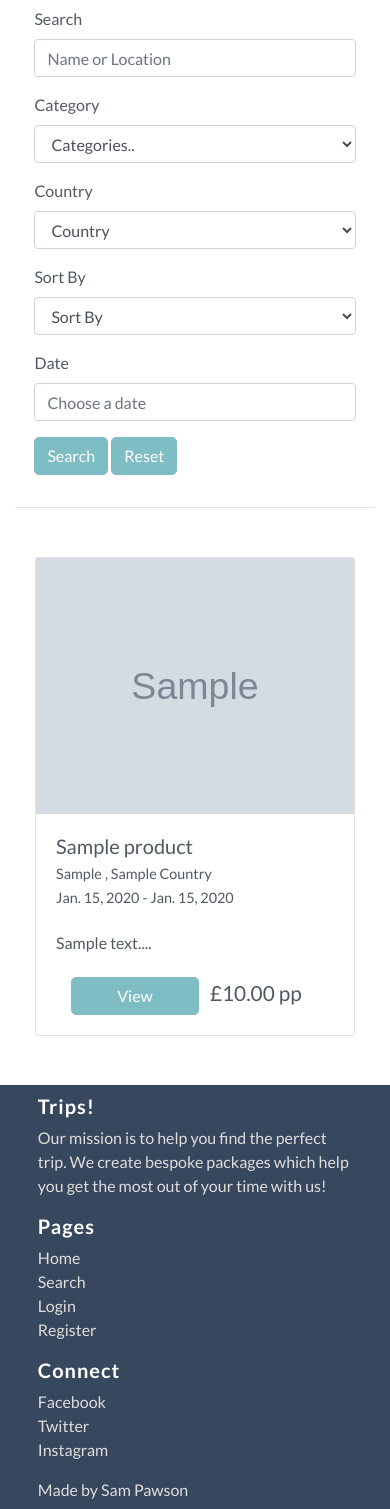
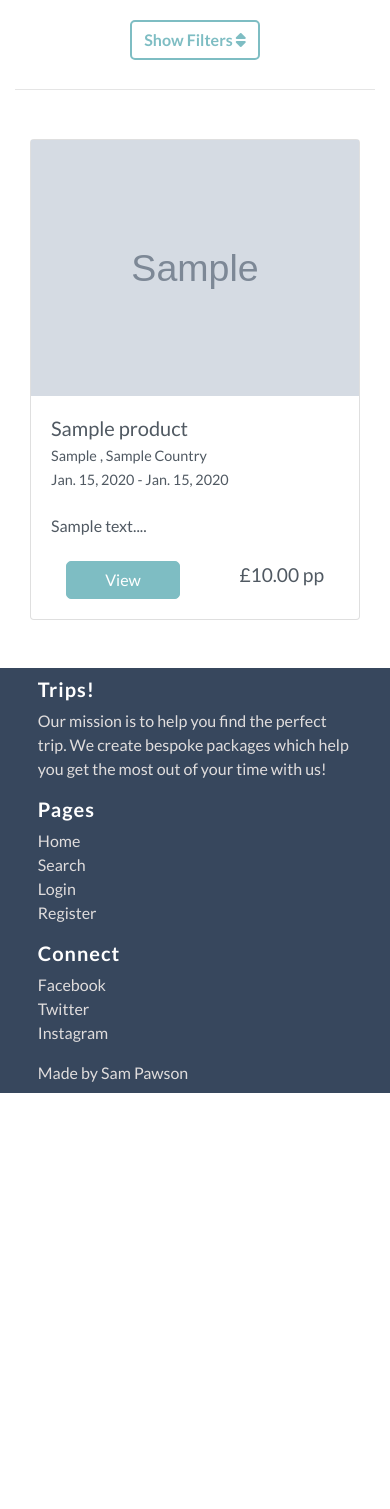
Before and after one commit to SPawson/trips-ecommerce, a Django app: a page that uses products/templates/products.html in a window 390 px wide. Shown: the part 57-1566 px from the top of the page. After the commit the page ends 1150 px from the top, so only its background shows below. Run offline with Django 3.2, Linux system fonts and the light colour scheme; tables that the repository leaves empty hold one stand-in row (values such as "Sample post"); grey boxes marked "Sample" are stand-in pictures; some libraries are stand-ins or nearby versions.

Commit message:
Filters show/hide + 404 page added

```diff
--- a/accounts/templates/profile.html
+++ b/accounts/templates/profile.html
@@ -57,7 +57,7 @@
         {% endfor %}
         {% else %}
 
-        <div class="heading text-center">
+        <div class="heading no-items text-center">
             <h5>You have not placed any orders</h5>
         </div>
 
--- a/products/templates/products.html
+++ b/products/templates/products.html
@@ -10,8 +10,10 @@
 
 <div class="container">
 
-    <div class="row filters">
-        <form action="{% url 'products' %}" method="GET">
+    <div class="row filters" >
+
+        <div id="filters" class="filters-container">
+            <form action="{% url 'products' %}" method="GET" >
                 <div id="cat-form" class="form-row">
                     <div class="form-group col-12">
                         <label for="name-or-location-contains">Search</label>
@@ -59,6 +61,11 @@
             </form>
         </div>
 
+        <div class="filters-btn text-center col-12">
+            <button id="show-filters" class="btn btn-outline-light btn-cta">Show Filters <i class="fas fa-sort"></i></button>
+        </div>
+    </div>
+
     <hr>
     <div class="row">
         <div class="col-12">
@@ -88,7 +95,7 @@
                         <div class="col-6">
                             <a href="{% url 'product_detail' item.id %}" class="btn btn-pale-prime btn-card">View</a>
                         </div>
-                        <div class="col-6 card-right">
+                        <div class="col-6 card-right text-right">
                             <span class="card-price">£{{item.price}} pp</span>
                         </div>
                     </div>
@@ -97,9 +104,11 @@
             </div>
             {% endfor %}
 
-            {% include "product-pagination.html" %}
 
         </div>
+    </div>
+    <div class="row">
+            {% include "product-pagination.html" %}
     </div>
 </div>
 
--- a/static/css/style.css
+++ b/static/css/style.css
@@ -106,8 +106,14 @@ body {
 }
 
 .btn-card {
-  width: 8rem;
+  width: 100%;
   font-weight: 500;
+}
+
+@media only screen and (min-width: 600px) {
+  .btn-card {
+    width: 8rem;
+  }
 }
 
 .btn-btm-container {
@@ -161,14 +167,14 @@ body {
 }
 
 .heading.no-items {
-  margin-top: 16%;
-  margin-bottom: 16%;
+  margin-top: 50%;
+  margin-bottom: 50%;
 }
 
 @media only screen and (min-width: 1400px) {
   .heading.no-items {
-    margin-top: 10%;
-    margin-bottom: 10%;
+    margin-top: 14%;
+    margin-bottom: 14%;
   }
 }
 
@@ -205,11 +211,16 @@ form span.error-msg {
   color: #ff3333;
 }
 
-/*No items*/
 /*Module Imports*/
 .card {
   margin: 10% auto;
-  width: 20rem;
+  width: 100%;
+}
+
+@media only screen and (min-width: 1400px) {
+  .card {
+    width: 20rem;
+  }
 }
 
 @media only screen and (min-width: 900px) {
@@ -275,8 +286,15 @@ form span.error-msg {
 }
 
 .card-price {
-  font-size: 1.3rem;
+  font-size: 1.2rem;
   font-weight: 500;
+  padding-left: 1%;
+}
+
+@media only screen and (min-width: 1400px) {
+  .card-price {
+    font-size: 1.3rem;
+  }
 }
 
 @media only screen and (min-width: 1400px) {
@@ -411,7 +429,7 @@ form span.error-msg {
 }
 
 .card .item-amount {
-  border: 1px solid black;
+  border: 1px solid #a59b9b;
   width: 30px;
   height: 30px;
   margin-right: 5%;
@@ -451,6 +469,26 @@ form span.error-msg {
 }
 
 .card-login a {
+  margin-top: 3%;
+}
+
+.card-reset {
+  padding: 4%;
+  margin: 25% auto;
+}
+
+@media only screen and (min-width: 1400px) {
+  .card-reset {
+    margin-top: 7%;
+    margin-bottom: 5%;
+  }
+}
+
+.card-reset form {
+  border: none;
+}
+
+.card-reset a {
   margin-top: 3%;
 }
 
@@ -598,6 +636,27 @@ form span.error-msg {
   font-weight: 500;
 }
 
+.filters-container {
+  display: none;
+}
+
+@media only screen and (min-width: 1400px) {
+  .filters-container {
+    display: initial;
+  }
+}
+
+#show-filters {
+  margin: 6% auto 4%;
+  width: auto;
+}
+
+@media only screen and (min-width: 1400px) {
+  #show-filters {
+    display: none;
+  }
+}
+
 .product .image-container {
   height: 20rem;
   padding: 0;
--- a/static/js/pages/products.js
+++ b/static/js/pages/products.js
@@ -1,18 +1,28 @@
+$(document).on('load', function () {
+
+
+
+
+})
+
+$("#show-filters").click(function () {
+    let icon = '  <i class="fas fa-sort"></i>'
+    $("#filters").toggle();
+
+    if ($("#filters").is(":visible")){
+        console.log("Filter visible");
+        $("#show-filters").html("Hide Filters" + icon);
+    }
+    else{
+
+        $("#show-filters").html("Show Filters" + icon);
+    }
+});
+
 //used to initialise the datepicker on the product listing
-$(function() {
+$(function () {
     $('.dates #datepicker').datepicker({
         'format': 'yyyy-mm-dd',
         'autoclose': true
     });
 });
-
-
-$(document).on('load', function(){
-
-
-
-
-
-
-
-})
--- a/static/sass/global/_globals.scss
+++ b/static/sass/global/_globals.scss
@@ -127,8 +127,12 @@ body {
     }
 
     &-card {
-        width: 8rem;
+        width: 100%;
         font-weight: 500;
+
+        @include media(small) {
+            width: 8rem;
+        }
     }
 
 
@@ -185,12 +189,12 @@ body {
     }
 
     &.no-items {
-        margin-top: 16%;
-        margin-bottom: 16%;
+        margin-top: 50%;
+        margin-bottom: 50%;
 
         @include media(large) {
-            margin-top: 10%;
-            margin-bottom: 10%;
+            margin-top: 14%;
+            margin-bottom: 14%;
         }
     }
 }
@@ -231,5 +235,3 @@ form {
         color: #ff3333;
     }
 }
-
-/*No items*/
--- a/static/sass/modules/_cards.scss
+++ b/static/sass/modules/_cards.scss
@@ -1,6 +1,10 @@
 .card {
     margin: 10% auto;
-    width: 20rem;
+    width: 100%;
+
+    @include media(large) {
+        width: 20rem;
+    }
 
     &--cart {
         @include media(medium) {
@@ -60,8 +64,13 @@
     }
 
     &-price {
-        font-size: 1.3rem;
+        font-size: 1.2rem;
         font-weight: 500;
+        padding-left: 1%;
+
+        @include media(large) {
+            font-size: 1.3rem;
+        }
     }
 
     &-right {
@@ -187,7 +196,7 @@
         }
 
         &-amount {
-            border: 1px solid black;
+            border: 1px solid #a59b9b;
             width: 30px;
             height: 30px;
             margin-right: 5%;
@@ -228,6 +237,24 @@
         }
     }
 
+    &-reset {
+        padding: 4%;
+        margin: 25% auto;
+
+        @include media(large) {
+            margin-top: 7%;
+            margin-bottom: 5%;
+        }
+
+        form {
+            border: none;
+        }
+
+        a {
+            margin-top: 3%;
+        }
+    }
+
 }
 
 .cart-btn {
--- a/static/sass/pages/_products.scss
+++ b/static/sass/pages/_products.scss
@@ -16,4 +16,22 @@
         }
     }
 
+    &-container {
+        display: none;
+
+        @include media(large) {
+            display: initial;
+        }
+    }
+
+
 }
+
+#show-filters {
+    margin: 6% auto 4%;
+    width: auto;
+
+    @include media(large) {
+        display: none;
+    }
+}
--- a/templates/registration/password_reset_complete.html
+++ b/templates/registration/password_reset_complete.html
@@ -3,7 +3,7 @@
 {% block content %}
 
 <div class="row">
-    <div class="card card-login">
+    <div class="card card-reset">
         <div class="col-12">
             <h4>Password Reset!</h4>
             <p>Your password has been successfully reset. You can now login with your new password!</p>
--- a/templates/registration/password_reset_form.html
+++ b/templates/registration/password_reset_form.html
@@ -8,8 +8,9 @@
             <div class="col-12">
                 <div class="heading ">
                     <h4>Enter new password</h4>
-                    <p>Please enter your new password twice, so we can check you entered it correctly</p>
+
                 </div>
+                <p>Please enter your new password twice, so we can check you entered it correctly</p>
 
                 <form method="POST" class="">
                     <fieldset class="form-group">
--- a/templates/registration/password_reset_sent.html
+++ b/templates/registration/password_reset_sent.html
@@ -4,7 +4,7 @@
 
 
 <div class="row">
-    <div class="card card-login">
+    <div class="card card-reset">
         <div class="col-12">
             <p>We've e-mailed you instructions for setting your password to the e-mail address you submitted.</p>
             <p>You should be receiving it shortly.</p>
```
Also changed, not shown: templates/404.html (added, +20 -0 lines), 1 other file. Lines whose indentation alone changed are shown as unchanged.
